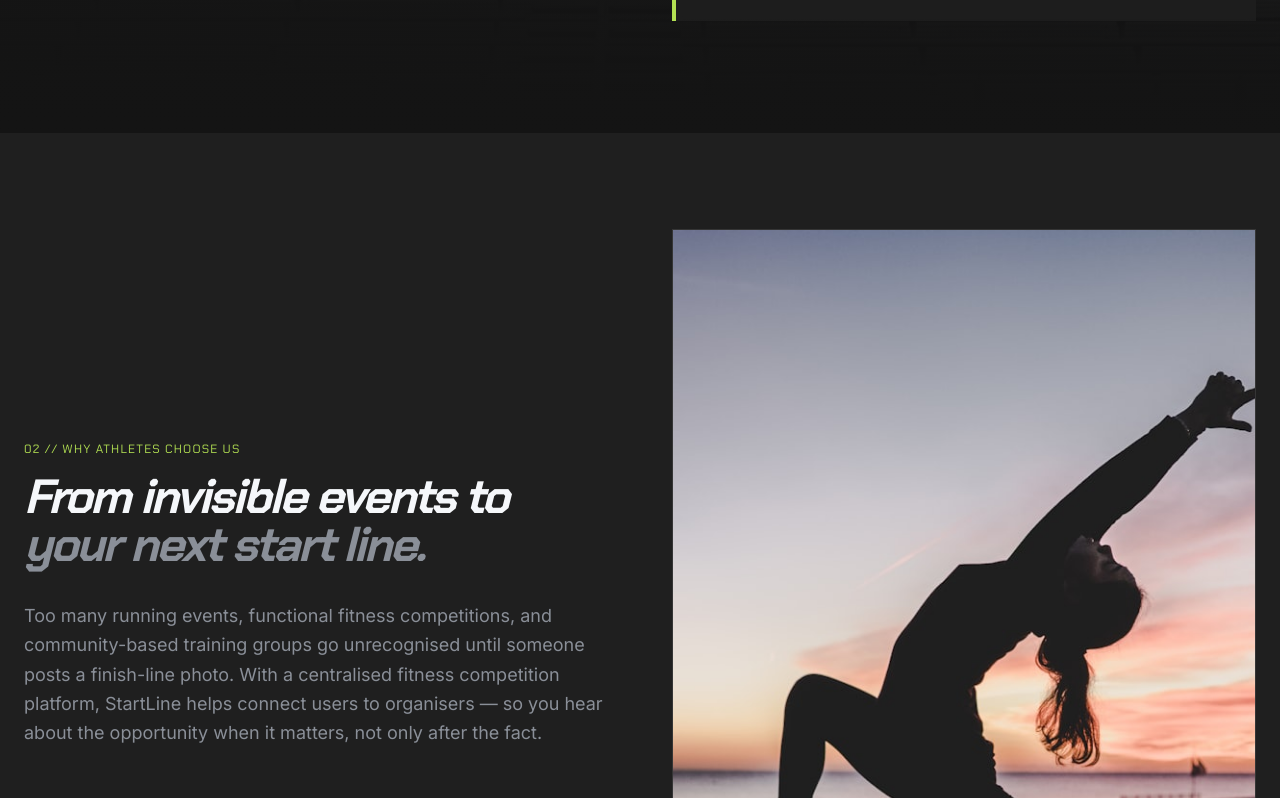
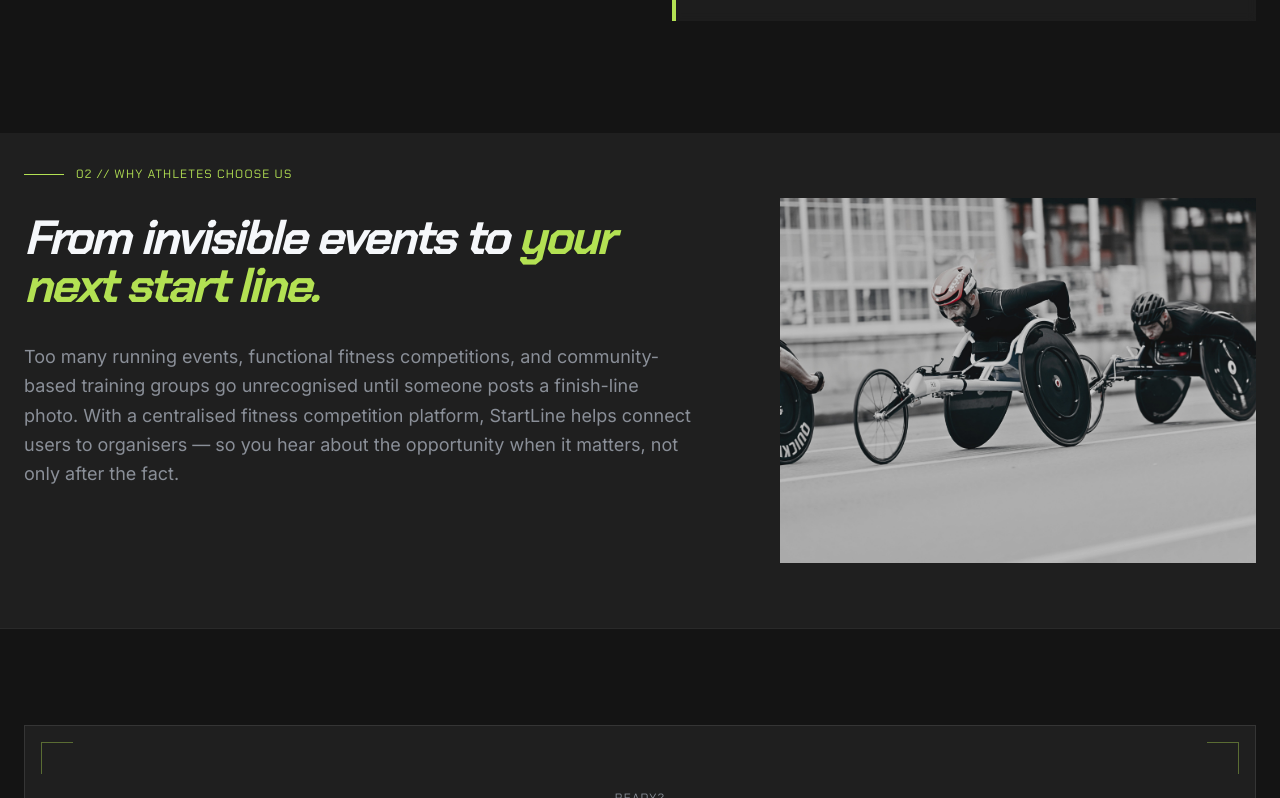
Before and after one commit to StartlineAU/startline-web-app, a Next.js app: page /about in a window 1280 px wide. Shown: the part 722-1520 px from the top of the page. Built offline with nearby package versions, Linux system fonts and the light colour scheme.

Commit message:
About us updates

```diff
--- a/app/about/page.tsx
+++ b/app/about/page.tsx
@@ -1,23 +1,28 @@
 import Image from "next/image";
 import Link from "next/link";
 import { Zap } from "lucide-react";
+
+/** Pixel size of `public/images/about/about-mission.jpg` — update if you replace the file */
+const ABOUT_MISSION = { width: 4702, height: 3608 } as const;
 
 export default function AboutPage() {
   return (
     <main className="min-h-screen bg-dark-darker">
 
-      {/* ── MISSION & VISION over hero image ── */}
-      <section className="relative min-h-[min(88vh,920px)] overflow-hidden">
+      {/* ── MISSION & VISION over hero image (photo band ~half prior hero height) ── */}
+      <section className="relative bg-dark-darker overflow-hidden">
+        <div className="pointer-events-none absolute top-0 left-0 right-0 z-0 h-[min(66.792vh,698px)] min-h-[365px]">
           <Image
             src="/images/about/about-hero.jpg"
             alt="Athletes at a fitness event"
             fill
             priority
-          className="object-cover brightness-[0.38]"
+            className="object-cover object-center brightness-[0.38]"
             sizes="100vw"
           />
           <div className="absolute inset-0 bg-gradient-to-r from-dark-darker/95 via-dark-darker/75 to-dark-darker/35" />
           <div className="absolute inset-0 bg-gradient-to-t from-dark-darker via-transparent to-dark-darker/55" />
+        </div>
 
         <div className="relative z-10 max-w-[1440px] mx-auto px-6 pt-[calc(6rem+4cm)] sm:pt-[calc(7rem+4cm)] pb-20 sm:pb-28">
           <h1 className="font-headline text-5xl sm:text-6xl lg:text-7xl font-black italic tracking-tighter text-light leading-none -mt-[2cm] mb-10 sm:mb-12">
@@ -70,31 +75,34 @@ export default function AboutPage() {
       </section>
 
       {/* ── WHY ATHLETES CHOOSE US ── */}
-      <section className="bg-dark py-24 border-b border-dark-lighter/50">
+      <section className="bg-dark py-[3.24rem] sm:py-[4.05rem] border-b border-dark-lighter/50">
         <div className="max-w-[1440px] mx-auto px-6">
-          <div className="grid grid-cols-1 lg:grid-cols-2 gap-12 lg:gap-16 items-center">
-            <div>
-              <p className="font-headline text-xs font-medium uppercase tracking-widest text-primary mb-4">
+          <div className="grid grid-cols-1 lg:grid-cols-12 gap-10 lg:gap-16 lg:items-start">
+            <div className="-mt-[0.85cm] flex flex-col gap-6 sm:gap-8 lg:col-span-7">
+              <p className="font-headline text-xs font-medium uppercase tracking-widest text-primary flex items-center gap-3">
+                <span className="hidden sm:inline-block w-10 h-px bg-primary" />
                 02 // Why athletes choose us
               </p>
-              <h2 className="font-headline text-4xl lg:text-5xl font-black italic tracking-tighter text-light leading-tight mb-8 max-w-3xl">
+              <h2 className="font-headline text-4xl lg:text-5xl font-black italic tracking-tighter text-light leading-tight max-w-2xl">
                 From invisible events to{" "}
-                <span className="text-muted">your next start line.</span>
+                <span className="text-primary">your next start line.</span>
               </h2>
-              <p className="text-muted text-lg leading-relaxed max-w-3xl">
+              <p className="text-muted text-lg leading-relaxed max-w-2xl">
                 Too many running events, functional fitness competitions, and community-based training
                 groups go unrecognised until someone posts a finish-line photo. With a centralised fitness
                 competition platform, StartLine helps connect users to organisers — so you hear about the
                 opportunity when it matters, not only after the fact.
               </p>
             </div>
-            <div className="relative aspect-[4/5] w-full mx-auto lg:mx-0 border border-dark-lighter overflow-hidden bg-dark">
+            <div className="flex w-full justify-center lg:col-span-5 lg:justify-end">
               <Image
                 src="/images/about/about-mission.jpg"
-                alt="Woman practising yoga"
-                fill
-                className="object-cover object-center"
-                sizes="(max-width: 1024px) 100vw, 50vw"
+                alt="Wheelchair athletes racing on a city course"
+                width={ABOUT_MISSION.width}
+                height={ABOUT_MISSION.height}
+                className="h-auto w-full max-w-xl"
+                sizes="(max-width: 1024px) 100vw, 36rem"
+                quality={100}
               />
             </div>
           </div>
```
Also changed, not shown: public/images/about/about-mission.jpg. Lines whose indentation alone changed are shown as unchanged.
